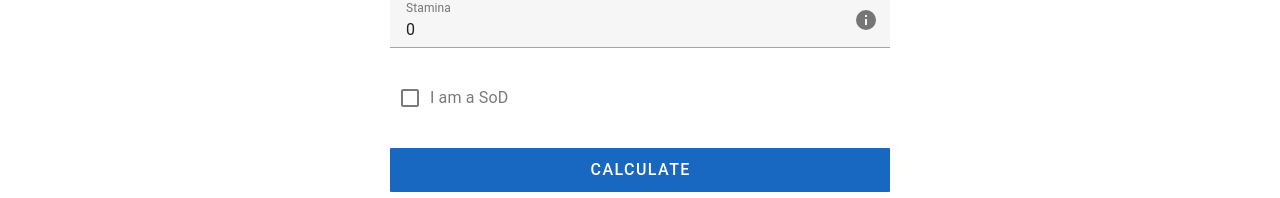
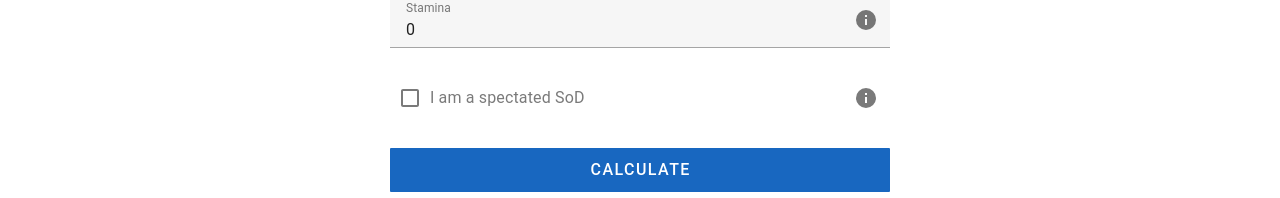
Before and after one commit to aentwist/afk-arena, a Vue app: page /abex in a window 1280 px wide. Shown: the part 409-607 px from the top of the page. Built offline with nearby package versions, Linux system fonts and the light colour scheme.

Commit message:
fix: SoDs must be spectated to receive a stamina boost

```diff
--- a/src/views/AbexView.vue
+++ b/src/views/AbexView.vue
@@ -25,7 +25,18 @@
             />
           </template>
         </v-text-field>
-        <v-checkbox v-model="isSod" label="I am a SoD" color="primary" />
+        <v-checkbox
+          v-model="isSod"
+          label="I am a spectated SoD"
+          color="primary"
+          data-test="spectated"
+        >
+          <template #append>
+            <InformationIcon
+              text="Spectated stars of dawn accrue stamina 10% faster"
+            />
+          </template>
+        </v-checkbox>
 
         <!-- TODO: Build theming into all VBtn -->
         <v-btn
@@ -136,4 +147,8 @@ strong {
   font-weight: bold;
   font-size: larger;
 }
+
+.v-checkbox :deep(.v-input__append) {
+  margin-inline-end: 12px;
+}
 </style>
```
